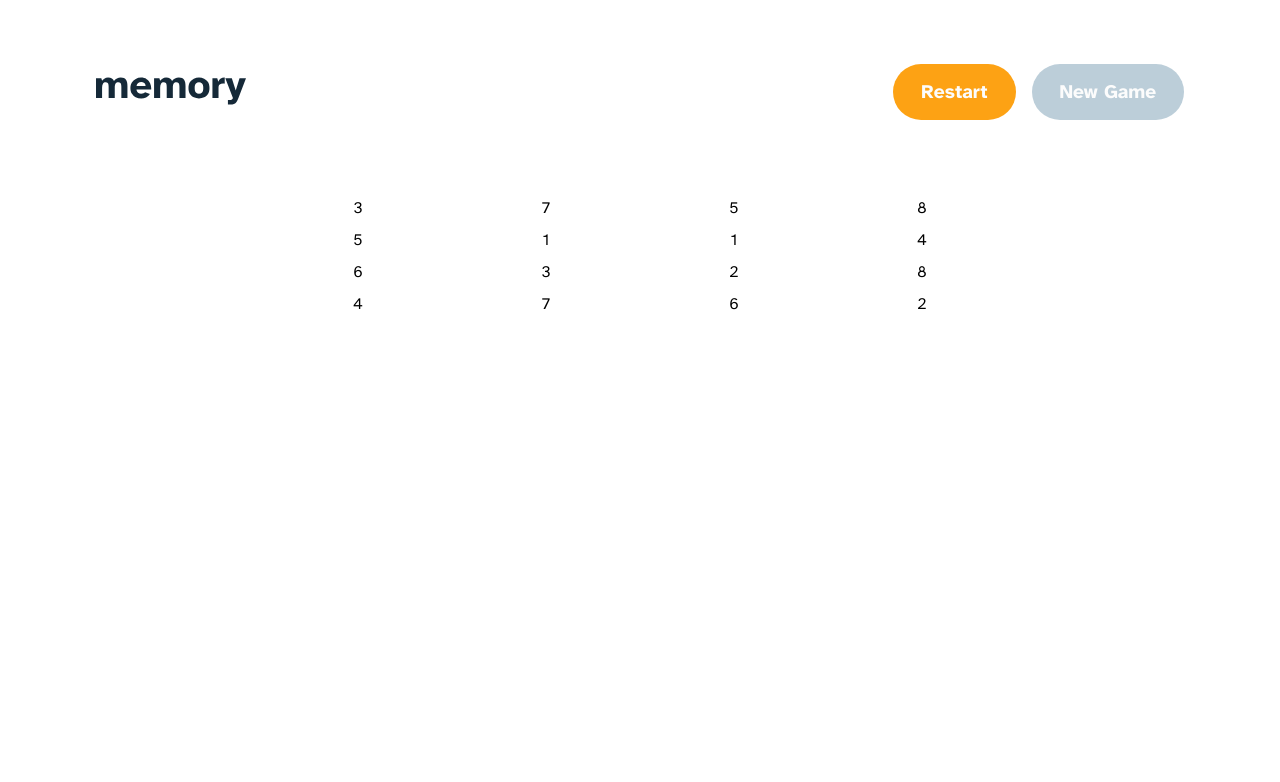
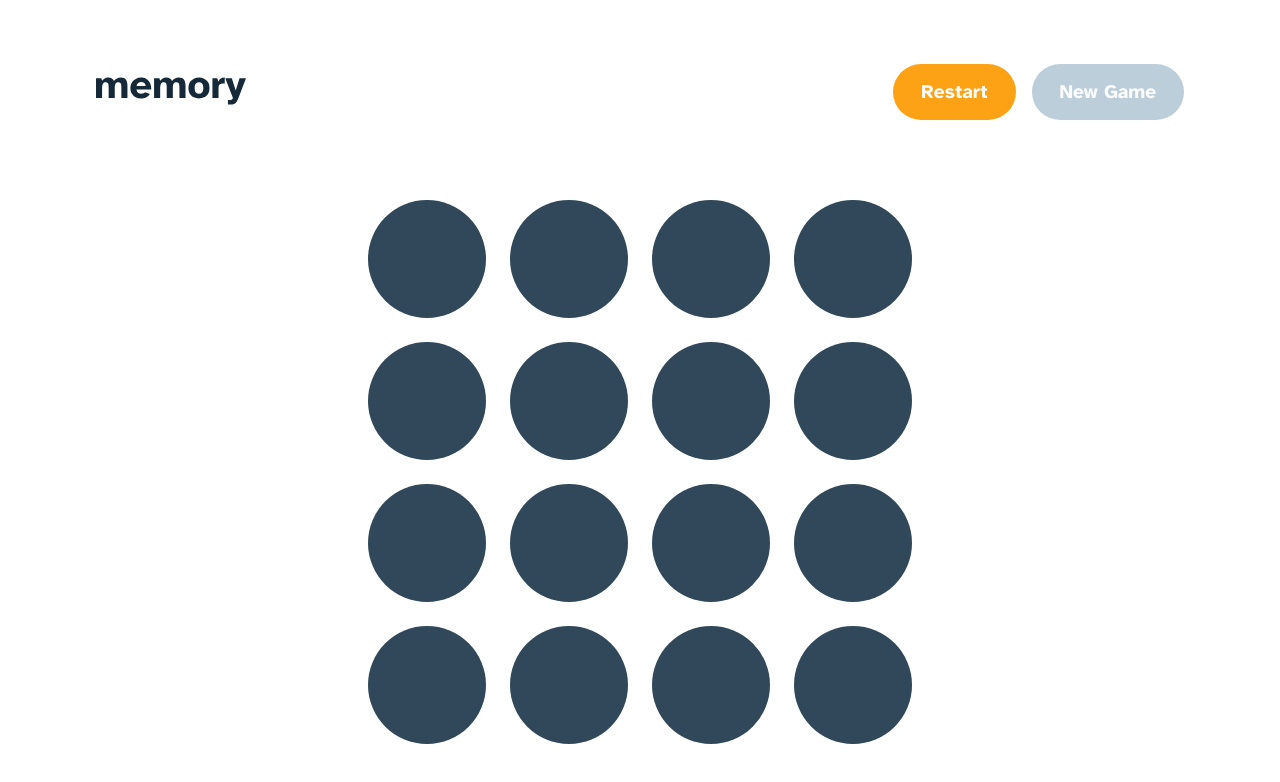
Before and after one commit to PIQON/Memory, a React (Vite) app: page /game in a window 1280 px wide. Shown: the top 782 px of the page. Built offline with nearby package versions, Linux system fonts and the light colour scheme.

Commit message:
feat: add a board generator by custo m generated data

```diff
--- a/src/features/GameContent/GameBoard/GameBoard.module.scss
+++ b/src/features/GameContent/GameBoard/GameBoard.module.scss
@@ -1,7 +1,12 @@
+@use './../../../style/abstracts/mixins' as *;
+
 .game-board {
   display: grid;
-  gap: 1rem;
+  gap: 1.5rem;
   place-items: center;
+  @include media(28rem) {
+    gap: 0.75rem;
+  }
   &--16 {
     grid-template-columns: repeat(4, 1fr);
     grid-template-rows: repeat(4, 1fr);
--- /dev/null
+++ b/src/features/GameContent/GameBoard/GameBoardCard/GameBoardCard.module.scss
@@ -0,0 +1,17 @@
+@use './../../../../style/abstracts/mixins' as *;
+
+.game-card {
+  @include flex-mother();
+  position: relative;
+  width: 100%;
+  aspect-ratio: 1/1;
+  border-radius: 50%;
+  color: var(--clr-universal-400);
+  &--show {
+    background-color: var(--clr-primary-400);
+  }
+  &__value {
+    font-size: 2rem;
+    font-weight: 700;
+  }
+}
--- a/src/features/GameContent/GameBoard/GameBoardCard/GameBoardCard.tsx
+++ b/src/features/GameContent/GameBoard/GameBoardCard/GameBoardCard.tsx
@@ -1,3 +1,6 @@
+import { Button } from '../../../UI/Button/Button';
+import style from './GameBoardCard.module.scss';
+
 export type GameBoardCardData = {
   id: number;
   value: string;
@@ -10,5 +13,12 @@ export const GameBoardCard = ({
   isActive,
   isComplete,
 }: GameBoardCardData) => {
-  return <div>{value}</div>;
+  return (
+    <div className={`${style['game-card']} `}>
+      <Button type="button" classNames={['btn', 'btn--card']}>
+        &nbsp;
+      </Button>
+      <span className={style['game-card__value']}>{value}</span>
+    </div>
+  );
 };
--- a/src/features/GameContent/GameContent.tsx
+++ b/src/features/GameContent/GameContent.tsx
@@ -9,7 +9,7 @@ export const GameContent = () => {
       <Wrapper maxWidth="70rem">
         <GameHeader />
       </Wrapper>
-      <Wrapper maxWidth="48rem">
+      <Wrapper maxWidth="36rem">
         <GameBoard />
       </Wrapper>
     </Fragment>
--- a/src/features/UI/Button/Button.module.scss
+++ b/src/features/UI/Button/Button.module.scss
@@ -34,4 +34,25 @@
       background-color: var(--clr-primary-400-hover);
     }
   }
+
+  &--card {
+    position: absolute;
+    top: 0;
+    left: 0;
+    width: 100%;
+    height: 100%;
+    border-radius: 50%;
+    background-color: var(--clr-primary-200);
+    transition: 0.3s;
+    &:hover {
+      background-color: var(--clr-neutral-300);
+    }
+  }
+
+  &--show {
+    background-color: transparent;
+    &:hover {
+      background-color: transparent;
+    }
+  }
 }
```
